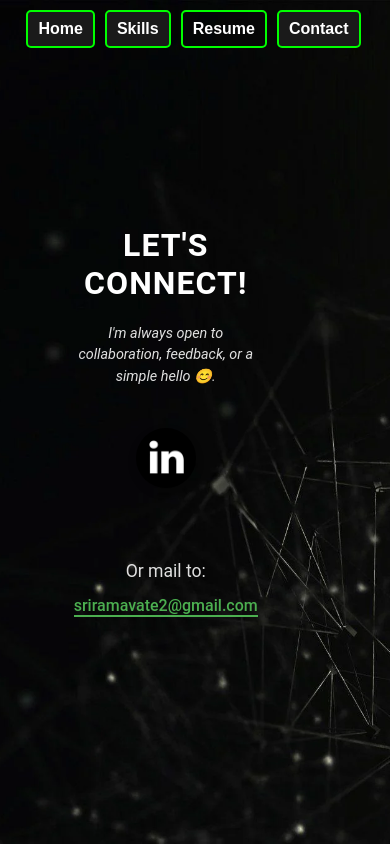
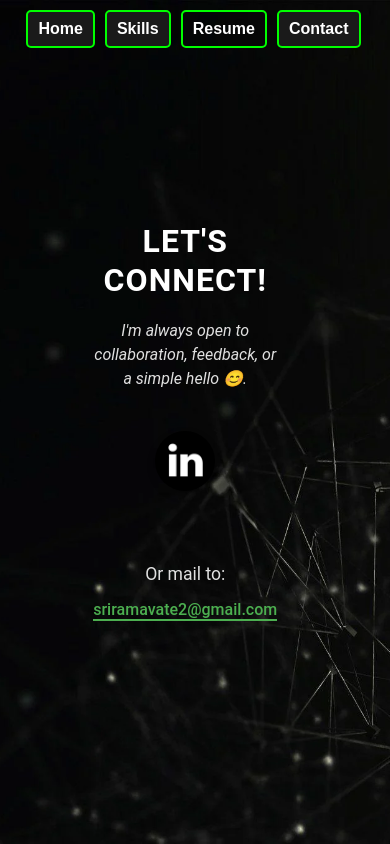
Before and after one commit to srirama2004/PortfolioFinal, a React (Create React App) app: page /contact in a window 390 px wide. Built offline with nearby package versions, Linux system fonts and the light colour scheme.

Commit message:
Update Contact.css

```diff
--- a/src/components/Contact.css
+++ b/src/components/Contact.css
@@ -94,7 +94,7 @@
 @media (max-width: 480px) {
   .contact-container {
     padding: 30px 15px;
-    margin-left: 50%;
+    margin-left: 60%;
   }
 
   .contact-title {
@@ -102,7 +102,7 @@
   }
 
   .contact-description {
-    font-size: 0.9rem;
+    font-size: 1rem;
   }
 
   .contact-email-link {
```
